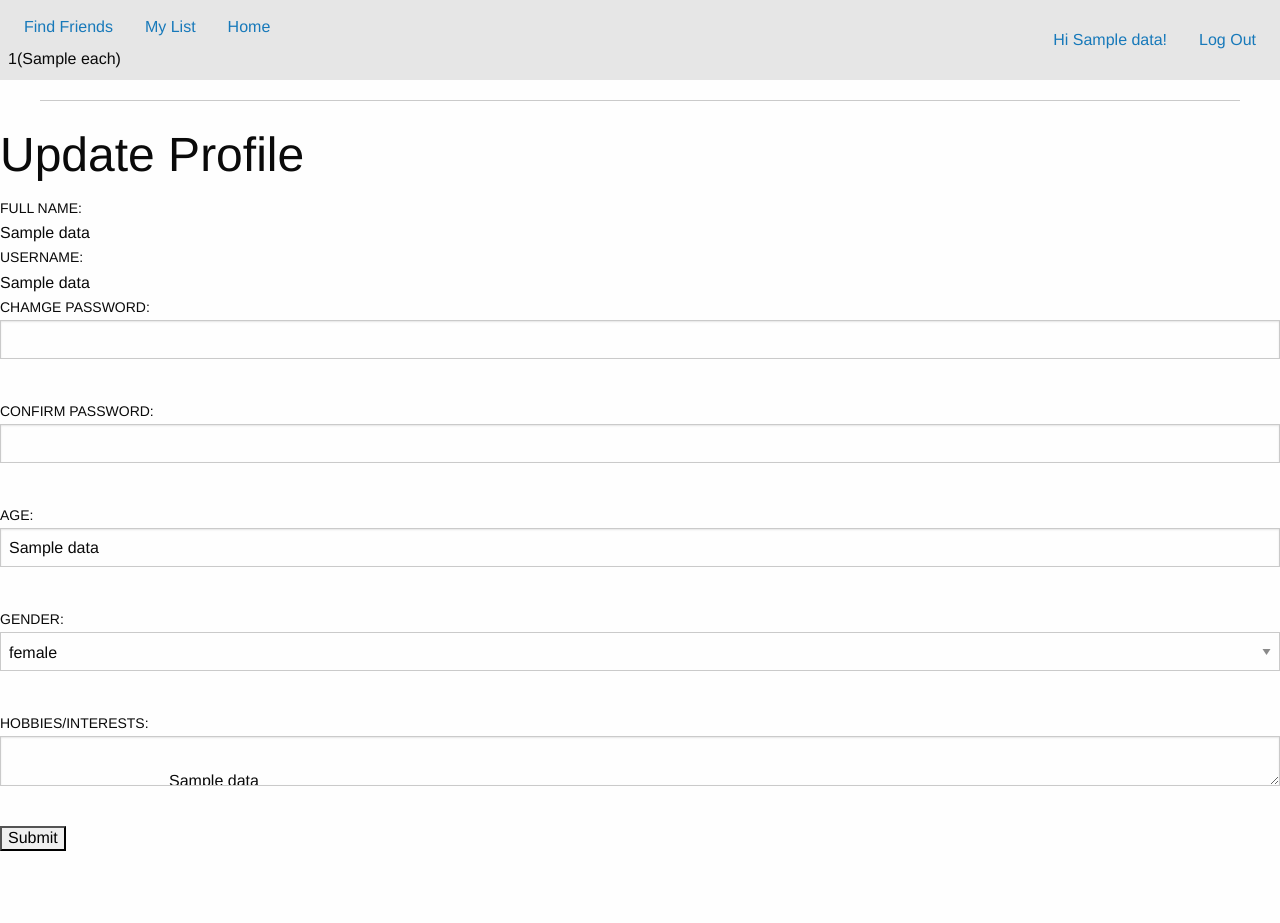
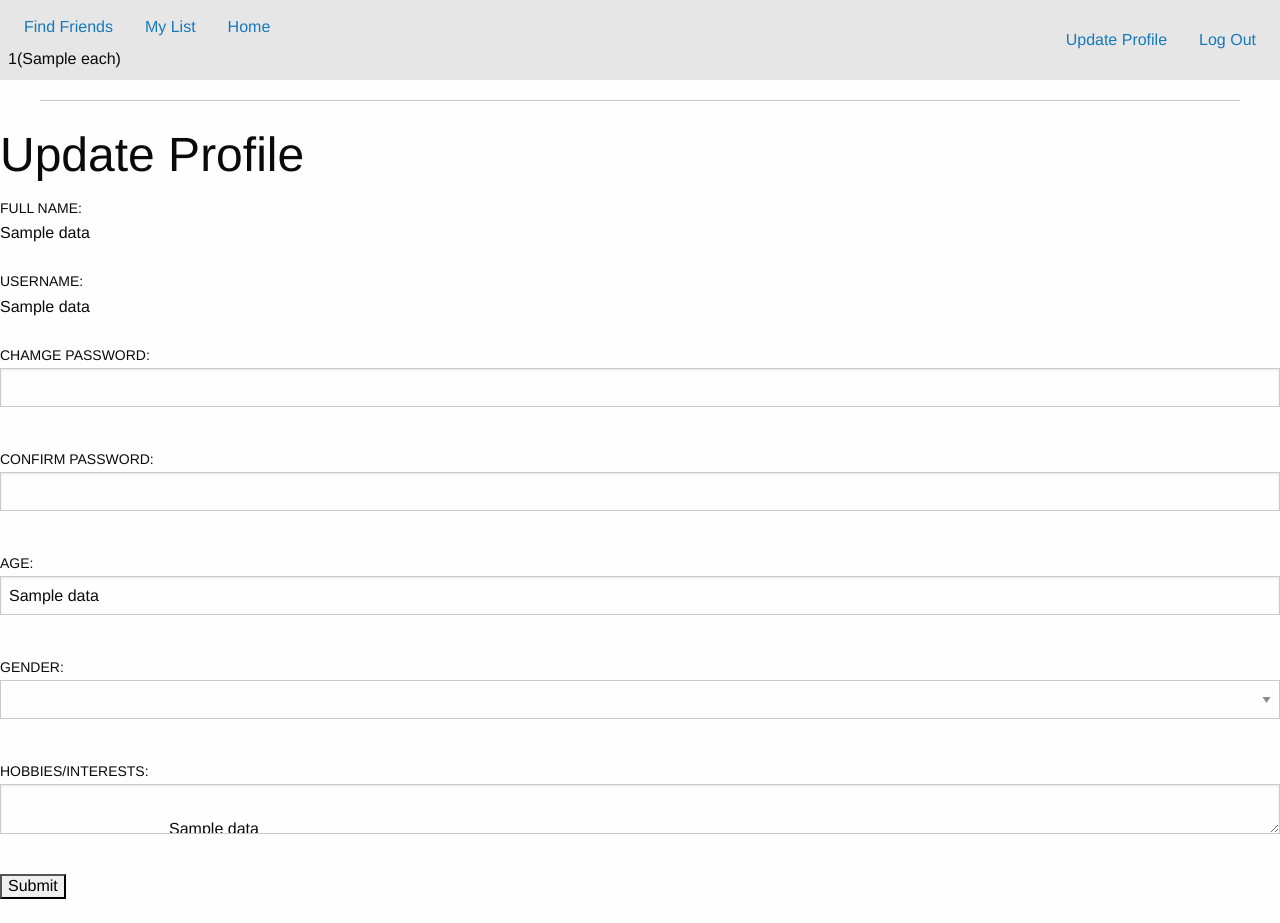
Before and after one commit to raythejones/SoftDev-API-Project, a Flask app: template templates/edit.html in a window 1280 px wide. Before the commit the page ends 851 px from the top, so only its background shows below. Run offline with Flask 2, Linux system fonts and the light colour scheme; the template is opened without the code that fills it: most values are stand-ins (such as "Sample title", 1, 10 or a date in 2020).

Commit message:
done with edit.html

```diff
--- /dev/null
+++ b/data/keys.csv
@@ -0,0 +1,4 @@
+Name,Key
+Walmart,dtzgcpugh7xa7dpnrcfe8pg4
+
+Youtube,AIzaSyDtV5Ian24CBFNKZwy3-6RbJSfRnwsB3U8
--- a/devlog.txt
+++ b/devlog.txt
@@ -53,6 +53,6 @@ korsunM - 2017-11-28 23:36
 	fixed database errors
 	addwish.html now works
 
-xuJ - 2017-11-29 02:28
+xuJ - 2017-11-29 03:15
 	small bugs
-	fixed /edit route so that it would display the current data
+	fixed /edit route so that it would display the current data and updated data
--- a/presents.py
+++ b/presents.py
@@ -140,7 +140,7 @@ def logout():
     return redirect( url_for("index"))
 
 
-@my_app.route('/edit')
+@my_app.route('/edit', methods = ['POST', 'GET'] )
 def edit():
     if 'username' in session:
         if request.method == 'POST':
@@ -153,11 +153,10 @@ def edit():
                     hobbies = request.form['hobbies']
                     c.execute("UPDATE users SET password = \"%s\", name = \"%s\", age = \"%d\", gender = \"%s\" hobbies = \"%s\" WHERE username = \"%s\";"%(pw, name, age, gender, hobbies, session["username"]))
                 else:
-                    pw = my_data[1]
                     age = request.form['age']
                     gender = request.form['gender']
                     hobbies = request.form['hobbies']
-                    c.execute("UPDATE users SET password = \"%s\", name = \"%s\", age = \"%d\", gender = \"%s\" hobbies = \"%s\" WHERE username = \"%s\";"%(pw, name, age, gender, hobbies, session["username"]))
+                    c.execute("UPDATE users SET age = %s, gender = \"%s\", hobbies = \"%s\" WHERE username = \"%s\";"%(age, gender, hobbies, session["username"]))
                 for me in c.execute("SELECT * FROM users WHERE username = \"%s\";"%(session["username"])):
                     my_data = me
                 return redirect(url_for('edit'))
--- a/templates/base.html
+++ b/templates/base.html
@@ -25,7 +25,7 @@
 		</div>
 	    <div class="top-bar-right">
 			<ul class="dropdown menu" data-dropdown-menu>
-				<li><a href="{{ url_for('edit') }}">Hi {{data[0]}}!</a></li>
+				<li><a href="{{ url_for('edit') }}">Update Profile</a></li>
 				<li><a href="{{ url_for('logout') }}">Log Out</a></li>
 			</ul>
 		</div>
--- a/templates/edit.html
+++ b/templates/edit.html
@@ -4,12 +4,12 @@
 
 	<div>
 		<h1>Update Profile </h1>
-		<form method="POST" action="">
+		<form method="POST" action="/edit">
 			<div>
 				<label>FULL NAME:</label>
-					{{data[2]}} <br>
+					{{data[2]}} <br><br>
 				<label>USERNAME:</label>
-					{{data[0]}} <br>
+					{{data[0]}} <br><br>
 				<label>CHAMGE PASSWORD:
 					<input name="password" type="password">
 				</label><br>
@@ -22,10 +22,11 @@
 					<input name="age" type="text" value ="{{data[3]}}">
 				</label><br>
 				<label>GENDER:
-				  <select name="gender">
-				    <option value="female">female</option>
-				    <option value="male">male</option>
-				    <option value="other">other</option>
+				  <select name="gender" id="gender" >
+					<option></option>
+				    <option value="female"{% if data[4]=="female" %}selected{% endif %}>female</option>
+				    <option value="male"{% if data[4]=="male" %}selected{% endif %}>male</option>
+				    <option value="other"{% if data[4]=="other" %}selected{% endif %}>other</option>
 				  </select>
 				</label><br>
 				<label>HOBBIES/INTERESTS:
```
Also changed, not shown: README.md, data/app.db (added), 2 other files.
